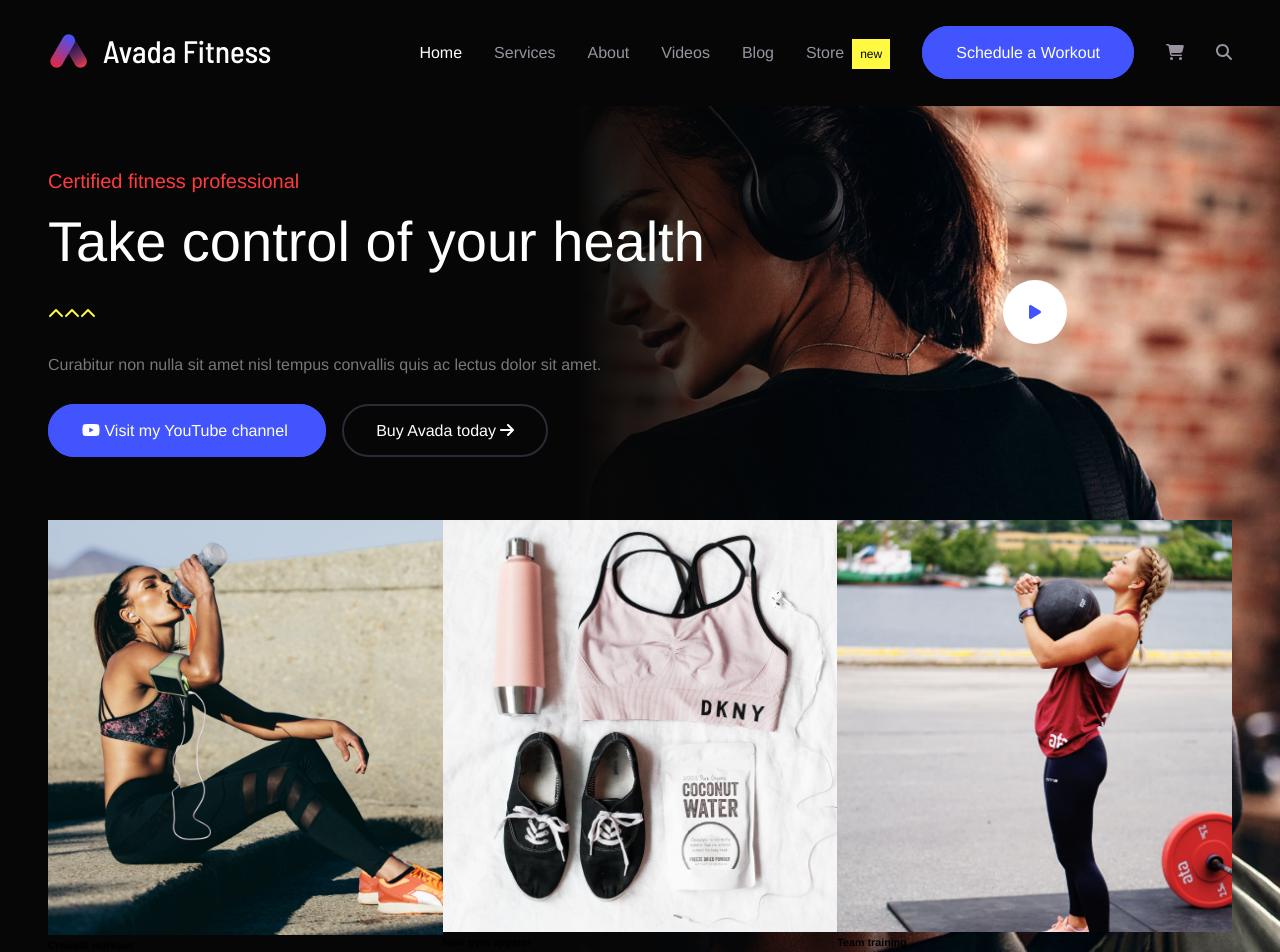
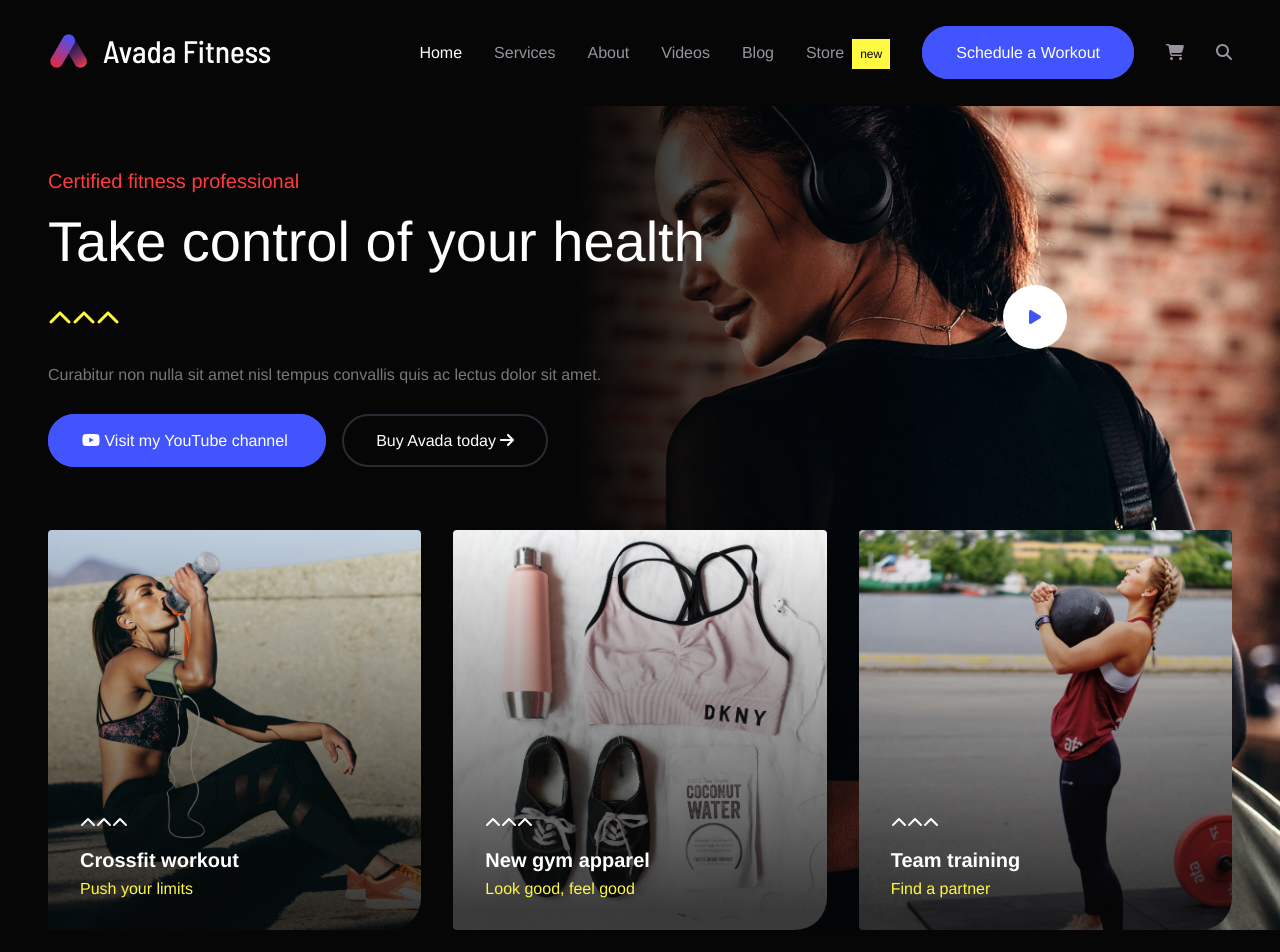
Before and after one commit to MirkOrlando/proj-html-vuejs, a Vue app: page / in a window 1280 px wide. Shown: the top 952 px of the page. Built offline with nearby package versions, Linux system fonts and the light colour scheme.

Commit message:
fix css cards .jumbotron .offers

```diff
--- a/src/App.vue
+++ b/src/App.vue
@@ -6,6 +6,7 @@
         <div class="container">
           <div class="row py-4">
             <div class="col-8">
+              <div class="take-control">
                 <h5>Certified fitness professional</h5>
                 <h1>Take control of your health</h1>
                 <div class="separator">
@@ -19,7 +20,10 @@
                 </p>
                 <div class="btn-actions">
                   <a href="#" class="btn btn-primary">
-                  <font-awesome-icon class="icon" icon="fa-brands fa-youtube" />
+                    <font-awesome-icon
+                      class="icon"
+                      icon="fa-brands fa-youtube"
+                    />
                     Visit my YouTube channel
                   </a>
                   <a href="#" class="btn btn-outline"
@@ -28,21 +32,31 @@
                   </a>
                 </div>
               </div>
+            </div>
             <div class="col-4 d-flex justify-content-center align-item-center">
               <PlayButton />
             </div>
           </div>
           <div class="offers">
-            <div class="row">
+            <div class="row g-2">
               <div class="col-4" v-for="(offer, index) in offers" :key="index">
-                <img :src="offer.src" :alt="offer.title" />
-                <h6 class="title">{{ offer.title }}</h6>
+                <div class="card" :class="offer.class">
+                  <div class="offer-details">
+                    <div class="separator">
+                      <font-awesome-icon icon="fa-solid fa-chevron-up" />
+                      <font-awesome-icon icon="fa-solid fa-chevron-up" />
+                      <font-awesome-icon icon="fa-solid fa-chevron-up" />
+                    </div>
+                    <h3 class="title">{{ offer.title }}</h3>
                     <p class="text">{{ offer.text }}</p>
                   </div>
                 </div>
               </div>
             </div>
+          </div>
+        </div>
       </section>
+      <!-- /.jumbotron -->
     </main>
     <SiteFooter />
   </div>
@@ -64,19 +78,19 @@ export default {
     return {
       offers: [
         {
-          src: require("@/assets/img/service6-2x.jpg"),
           title: "Crossfit workout",
           text: "Push your limits",
+          class: "workout",
         },
         {
-          src: require("@/assets/img/box1-2x.jpg"),
           title: "New gym apparel",
           text: "Look good, feel good",
+          class: "apparel",
         },
         {
-          src: require("@/assets/img/box3-2x.jpg"),
           title: "Team training",
           text: "Find a partner",
+          class: "team",
         },
       ],
     };
@@ -92,6 +106,7 @@ export default {
   background-size: auto, cover;
   background-position: top right;
   background-repeat: no-repeat;
+  .take-control {
     h5 {
       color: #ff3b3e;
       font-size: 1.25rem;
@@ -106,6 +121,7 @@ export default {
     .separator {
       color: $new;
       margin: 2rem 0;
+      font-size: 1.5rem;
     }
     .text {
       color: $jumbo;
@@ -118,4 +134,49 @@ export default {
       }
     }
   }
+  .card {
+    position: relative;
+    height: 100%;
+    min-height: 400px;
+    background-size: cover;
+    border-radius: 0.25rem;
+    border-bottom-right-radius: 2rem;
+    transition: all 250ms linear;
+    &:hover {
+      transform: scale(1.1);
+    }
+    &.workout {
+      background: linear-gradient(to top, #060606c7 5%, transparent 100%),
+        url("@/assets/img/service6-2x.jpg");
+      background-size: cover;
+    }
+    &.apparel {
+      background: linear-gradient(to top, #060606c7 5%, transparent 100%),
+        url("@/assets/img/box1-2x.jpg");
+      background-size: cover;
+    }
+    &.team {
+      background: linear-gradient(to top, #060606c7 5%, transparent 100%),
+        url("@/assets/img/box3-2x.jpg");
+      background-size: cover;
+    }
+  }
+  .offer-details {
+    position: absolute;
+    bottom: 2rem;
+    left: 2rem;
+    color: $lightestColor;
+    .separator {
+      margin: 1rem 0;
+      font-size: unset;
+    }
+    h3 {
+      font-size: 1.25rem;
+      margin: 0.5rem 0;
+    }
+    .text {
+      color: $new;
+    }
+  }
+}
 </style>
--- a/src/assets/scss/partials/utilities.scss
+++ b/src/assets/scss/partials/utilities.scss
@@ -26,6 +26,10 @@
     display: flex;
 }
 
+.g-2 {
+    gap: 2rem;
+}
+
 .justify-content-center {
     justify-content: center;
 }
```
Lines whose indentation alone changed are shown as unchanged.
